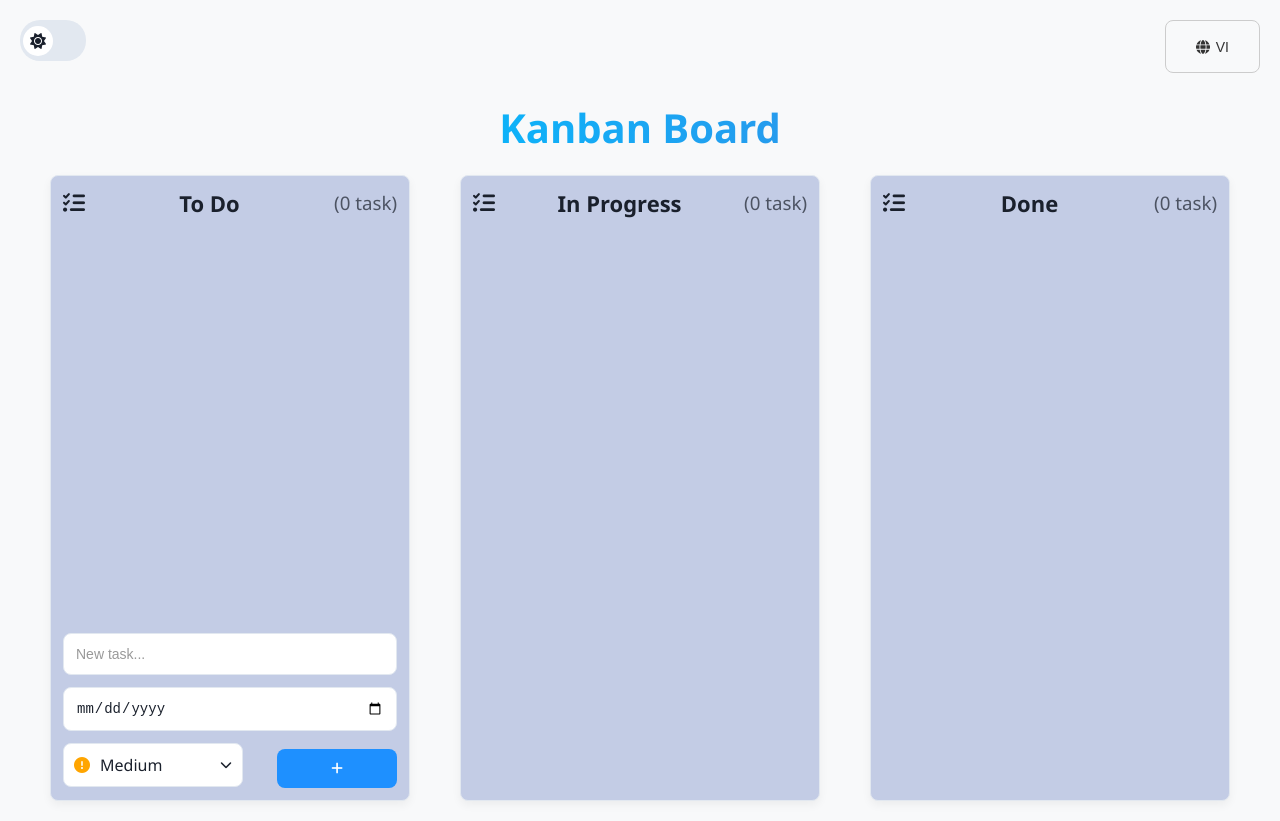
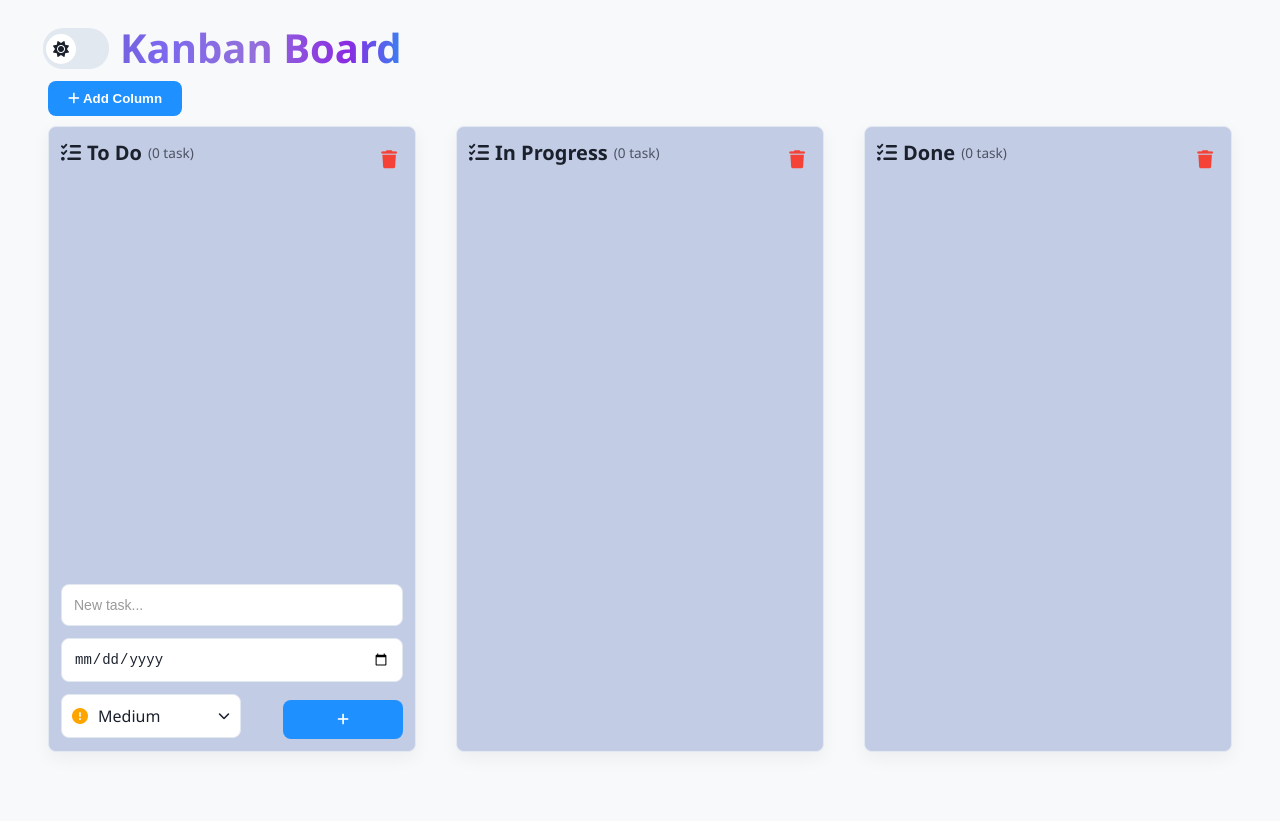
Before and after one commit to KemVani3110/miniJira, a React (Create React App) app: page / in a window 1280 px wide. After the commit the page ends 800 px from the top, so only its background shows below. Built offline with nearby package versions, Linux system fonts and the light colour scheme.

Commit message:
add and edit column name and fix some css

```diff
--- a/package.json
+++ b/package.json
@@ -38,7 +38,8 @@
     "development": [
       "last 1 chrome version",
       "last 1 firefox version",
-      "last 1 safari version"
+      "last 1 safari version",
+      "last 1 opera version"
     ]
   },
   "devDependencies": {
--- a/src/App.jsx
+++ b/src/App.jsx
@@ -1,22 +1,60 @@
 /* eslint-disable react-hooks/exhaustive-deps */
-import React, { useCallback, useMemo } from "react";
+/* eslint-disable no-unused-vars */
+import React, { useCallback, useMemo, useState } from "react";
 import "./styles/App.css";
 import Column from "./components/Column";
 import useLocalStorage from "./hooks/useLocalStorage";
 import { v4 as uuidv4 } from "uuid";
 import { DragDropContext } from "@hello-pangea/dnd";
 import ThemeToggle from "./components/ThemeToggle";
-import LanguageToggle from "./components/LanguageToggle";
+//import LanguageToggle from "./components/LanguageToggle";
 import { useLanguage } from "./context/LanguageContext";
 
 const App = () => {
   const { lang } = useLanguage();
+
+  const [columns, setColumns] = useLocalStorage("kanban-columns", [
+    {
+      id: "todo",
+      title: lang === "en" ? "To Do" : "Cần làm",
+      showAddForm: true,
+    },
+    {
+      id: "inprogress",
+      title: lang === "en" ? "In Progress" : "Đang làm",
+      showAddForm: false,
+    },
+    {
+      id: "done",
+      title: lang === "en" ? "Done" : "Hoàn thành",
+      showAddForm: false,
+    },
+  ]);
 
   const [tasks, setTasks] = useLocalStorage("kanban-tasks", {
     todo: [],
     inprogress: [],
     done: [],
   });
+
+  const addColumn = () => {
+    const newId = uuidv4();
+    const newColumn = {
+      id: newId,
+      title: lang === "en" ? "New Column" : "Cột mới",
+      showAddForm: false,
+    };
+    setColumns((prev) => [...prev, newColumn]);
+    setTasks((prev) => ({ ...prev, [newId]: [] }));
+  };
+
+  const editColumnTitle = useCallback((columnId, newTitle) => {
+    setColumns((prev) =>
+      prev.map((col) =>
+        col.id === columnId ? { ...col, title: newTitle } : col
+      )
+    );
+  }, []);
 
   const addTask = useCallback(
     (columnId, content, date = "", priority = "Medium") => {
@@ -51,6 +89,15 @@ const App = () => {
     [setTasks]
   );
 
+  const deleteColumn = useCallback((columnId) => {
+    setColumns((prev) => prev.filter((col) => col.id !== columnId));
+    setTasks((prev) => {
+      const updated = { ...prev };
+      delete updated[columnId];
+      return updated;
+    });
+  }, []);
+
   const onDragEnd = useCallback(
     (result) => {
       const { source, destination } = result;
@@ -78,35 +125,36 @@ const App = () => {
     [tasks]
   );
 
-  const columnList = useMemo(
-    () => [
-      { id: "todo", title: lang === "en" ? "To Do" : "Cần làm", showAddForm: true },
-      { id: "inprogress", title: lang === "en" ? "In Progress" : "Đang làm", showAddForm: false },
-      { id: "done", title: lang === "en" ? "Done" : "Hoàn thành", showAddForm: false },
-    ],
-    [lang]
-  );
-
   return (
     <div className="app">
-      <div className="app-header">
+      <div className="top-bar">
         <ThemeToggle />
-        <LanguageToggle />
+        {/* <LanguageToggle /> */}
+        <h1>Kanban Board</h1>
       </div>
-      <h1>{lang === "en" ? "Kanban Board" : "Bảng công việc"}</h1>
+
+      <div className="btn-holder">
+        <button className="add-column-btn" onClick={addColumn}>
+          <i className="fa-solid fa-plus"></i>{" "}
+          {lang === "en" ? "Add Column" : "Thêm cột"}
+        </button>
+      </div>
+
       <DragDropContext onDragEnd={onDragEnd}>
         <div className="board">
-          {columnList.map(({ id, title, showAddForm }) => (
+          {columns.map(({ id, title, showAddForm }) => (
             <Column
               key={id}
               columnId={id}
               title={title}
-              tasks={tasks[id]}
+              tasks={tasks[id] || []}
               onAddTask={(content, date, priority) =>
                 addTask(id, content, date, priority)
               }
               onDeleteTask={(taskId) => deleteTask(id, taskId)}
               onEditTask={(taskId, content) => editTask(id, taskId, content)}
+              onEditColumnTitle={(newTitle) => editColumnTitle(id, newTitle)}
+              onDeleteColumn={() => deleteColumn(id)}
               showAddForm={showAddForm}
             />
           ))}
--- a/src/components/Column.jsx
+++ b/src/components/Column.jsx
@@ -1,4 +1,4 @@
-import React from "react";
+import React, { useState } from "react";
 import TaskCard from "./TaskCard";
 import AddTaskForm from "./AddTaskForm";
 import { Droppable } from "@hello-pangea/dnd";
@@ -13,18 +13,52 @@ const Column = ({
   onEditTask,
   columnId,
   showAddForm,
+  onEditColumnTitle,
+  onDeleteColumn,
 }) => {
   const { lang } = useLanguage();
+  const [editing, setEditing] = useState(false);
+  const [input, setInput] = useState(title);
+
+  const handleTitleSubmit = (e) => {
+    e.preventDefault();
+    if (input.trim()) {
+      onEditColumnTitle(input);
+    }
+    setEditing(false);
+  };
 
   return (
     <div className="column">
-      <h2>
+      <div className="column-header">
+        {editing ? (
+          <form onSubmit={handleTitleSubmit} className="column-title-form">
+            <input
+              value={input}
+              onChange={(e) => setInput(e.target.value)}
+              autoFocus
+              onBlur={handleTitleSubmit}
+              onKeyDown={(e) => {
+                if (e.key === "Escape") {
+                  setInput(title); // reset input nếu hủy
+                  setEditing(false);
+                }
+              }}
+            />
+          </form>
+        ) : (
+          <h2 onDoubleClick={() => setEditing(true)}>
             <i className="fa-solid fa-list-check" style={{ marginRight: 6 }}></i>
             {title}{" "}
             <span className="task-count">
               ({tasks.length} {lang === "en" ? "task" : "công việc"})
             </span>
           </h2>
+        )}
+        <button className="delete-column-btn" onClick={onDeleteColumn}>
+          <i className="fa-solid fa-trash"></i>
+        </button>
+      </div>
 
       <Droppable droppableId={columnId}>
         {(provided) => (
--- a/src/index.css
+++ b/src/index.css
@@ -2,9 +2,6 @@
   margin: 0;
   padding: 0;
   box-sizing: border-box;
+  background: #f0f2f5;
+  overflow-y: hidden;
 }
-
-code {
-  font-family: source-code-pro, Menlo, Monaco, Consolas, 'Courier New',
-    monospace;
-}
--- a/src/styles/App.css
+++ b/src/styles/App.css
@@ -1,31 +1,50 @@
-body {
-  margin: 0;
-  font-family: "Segoe UI", sans-serif;
-  background: #f0f2f5;
-}
-
+/* ======= RESET + BASE ======= */
 .app {
   padding: 20px;
   text-align: center;
+  font-family: "Segoe UI", sans-serif;
+  height: auto;
 }
 
 h1 {
   font-size: 40px;
-  margin-bottom: 20px;
+  margin-bottom: 10px;
   opacity: 0;
   transform: translateY(-20px);
-  animation: fadeSlideIn 0.5s ease-out forwards, gradientMove 2s linear infinite;
-  background: linear-gradient(90deg, #6a5acd, #00bfff, #6a5acd);
-  background-size: 200% auto;
+  animation: fadeSlideIn 0.8s ease-out forwards, gradientMove 5s linear infinite;
+
+  background: linear-gradient(
+    90deg,
+    #6a5acd,
+    #7b68ee,
+    #9370db,
+    #8a2be2,
+    #00bfff,
+    #20b2aa,
+    #3cb371,
+    #48d1cc,
+    #1e90ff,
+    #6a5acd
+  );
+  background-size: 300% auto;
   background-position: 0% 50%;
   background-clip: text;
   -webkit-background-clip: text;
   -webkit-text-fill-color: transparent;
-  transition: transform 0.4s ease, background-position 0.5s ease;
+
+  position: absolute;
+  top: -7px;
+  left: 120px;
+
+  transition: transform 0.6s ease, background-position 0.6s ease;
 }
 
 @keyframes fadeSlideIn {
-  to {
+  0% {
+    opacity: 0;
+    transform: translateY(-20px);
+  }
+  100% {
     opacity: 1;
     transform: translateY(0);
   }
@@ -40,15 +59,23 @@ h1 {
   }
 }
 
+.top-bar{
+  margin-left: 15px;
+}
+/* ======= BOARD LAYOUT ======= */
 .board {
   display: flex;
-  justify-content: space-around;
-  flex-wrap: wrap;
-  gap: 30px;
-  margin-top: 20px;
-  padding: 0 20px;
+  justify-content: flex-start;
+  align-items: flex-start;
+  flex-wrap: nowrap;
+  overflow-x: auto;
+  gap: 20px;
+  padding: 10px 10px 20px;
+  scroll-snap-type: x mandatory;
+  -webkit-overflow-scrolling: touch;
 }
 
+/* ======= COLUMN STYLING ======= */
 .column {
   background: #fff;
   padding: 15px;
@@ -58,6 +85,8 @@ h1 {
   box-shadow: 0 4px 8px rgba(0, 0, 0, 0.05);
   display: flex;
   flex-direction: column;
+  scroll-snap-align: center;
+  flex-shrink: 0;
   transition: box-shadow 0.3s ease;
 }
 
@@ -65,22 +94,39 @@ h1 {
   box-shadow: 0 6px 14px rgba(0, 0, 0, 0.1);
 }
 
+.column-header {
+  display: flex;
+  justify-content: space-between;
+  align-items: center;
+  gap: 8px;
+}
+
 .column h2 {
-  margin: 0 0 10px;
+  margin: 0;
   font-size: 20px;
+  display: flex;
+  align-items: center;
+}
+
+.task-count {
+  font-weight: normal;
+  font-size: 14px;
+  margin-left: 6px;
+  color: #888;
 }
 
 .task-list {
   flex-grow: 1;
   min-height: 100px;
+  margin-top: 10px;
 }
 
+/* ======= TASK CARD ======= */
 .task-card {
   background-color: #e1eaff;
   padding: 10px;
   margin-bottom: 10px;
   border-radius: 6px;
-  position: relative;
   display: flex;
   justify-content: space-between;
   align-items: center;
@@ -95,11 +141,11 @@ h1 {
 }
 
 .task-content {
-  text-align: left;
   flex: 1;
   font-size: 15px;
   color: #333;
   cursor: pointer;
+  text-align: left;
 }
 
 .task-edit-input {
@@ -112,6 +158,7 @@ h1 {
   width: 100%;
 }
 
+/* ======= DELETE BUTTON ======= */
 .delete-btn {
   background: transparent;
   border: none;
@@ -122,10 +169,12 @@ h1 {
   transition: all 0.2s ease;
 }
 
+/* ======= ADD TASK FORM ======= */
 .add-task-form {
   display: flex;
   margin-top: 10px;
   gap: 5px;
+  flex-wrap: wrap;
 }
 
 .add-task-form input {
@@ -147,51 +196,75 @@ h1 {
   background-color: #007acc;
 }
 
+/* ======= COLUMN TITLE EDIT FORM ======= */
+.column-title-form input {
+  font-size: 20px;
+  font-weight: bold;
+  border: 2px solid #1e90ff;
+  border-radius: 6px;
+  padding: 4px 8px;
+  width: 100%;
+  box-sizing: border-box;
+}
+
+/* ======= DELETE COLUMN BUTTON ======= */
+.delete-column-btn {
+  background: transparent;
+  border: none;
+  color: #f44336;
+  font-size: 18px;
+  cursor: pointer;
+  transition: transform 0.2s ease;
+}
+
+.delete-column-btn:hover {
+  transform: scale(1.2);
+}
+
+/* ======= ADD COLUMN BUTTON ======= */
 .app-header {
   display: flex;
   justify-content: space-between;
+  align-items: center;
+  flex-wrap: wrap;
+  margin-bottom: 20px;
 }
 
-/* @media (max-width: 1024px) {
-  .board {
-    flex-direction: column;
-    align-items: center;
-  }
-  .column {
-    width: 90%;
-    position: relative;
-    right: 10px;
-  }
-} */
+.add-column-btn {
+  padding: 10px 20px;
+  font-weight: bold;
+  background-color: #1e90ff;
+  color: white;
+  border: none;
+  border-radius: 8px;
+  cursor: pointer;
+  transition: 0.2s ease;
+}
 
+.add-column-btn:hover {
+  background-color: #187bcd;
+}
+
+.btn-holder {
+  display: flex;
+  justify-content: flex-start;
+  margin-left: 20px;
+}
+
+/* ======= RESPONSIVE ======= */
 @media (max-width: 768px) {
-  body {
-    padding: 0;
-    font-size: 14px;
-  }
-
-  .app {
-    padding: 10px;
-  }
-
   h1 {
     font-size: 24px;
     margin-bottom: 16px;
   }
 
   .board {
-    flex-direction: row;
-    overflow-x: auto;
-    scroll-snap-type: x mandatory;
-    -webkit-overflow-scrolling: touch;
     gap: 16px;
     padding: 10px 0;
   }
 
   .column {
     flex: 0 0 85%;
-    scroll-snap-align: center;
-    width: auto;
     min-width: 260px;
     max-width: 90vw;
     margin-bottom: 20px;
@@ -214,12 +287,6 @@ h1 {
   .add-task-form {
     flex-direction: column;
     gap: 10px;
-    align-items: stretch;
-    width: 100%;
-  }
-  .add-task-form input {
-    position: relative;
-    top: 210px;
   }
 
   .add-task-form input,
@@ -236,14 +303,14 @@ h1 {
     margin: 0;
   }
 
-  .priority-selected {
-    padding: 10px;
+  .priority-selected,
+  .priority-options {
     width: 100%;
     box-sizing: border-box;
   }
 
-  .priority-options {
+  .add-column-btn {
     width: 100%;
-    box-sizing: border-box;
+    margin-top: 10px;
   }
 }
--- a/src/styles/Column.css
+++ b/src/styles/Column.css
@@ -1,44 +1,81 @@
 .column {
   background-color: var(--column-bg);
   border: 1px solid var(--border-color);
-  padding: 20px;
-  flex: 1 1 30%;
-  min-width: 400px;
-  border-radius: 10px;
-  box-shadow: 0 4px 10px rgba(0, 0, 0, 0.05);
+  border-radius: 12px;
+  padding: 16px;
+  margin: 0 10px;
+  box-shadow: 0 6px 18px rgba(0, 0, 0, 0.05);
   display: flex;
   flex-direction: column;
   min-height: 600px;
-  transition: background 0.3s, box-shadow 0.3s;
+  min-width: 320px;
+  max-width: 600px;
+  transition: background 0.3s ease, box-shadow 0.3s ease;
+  scroll-snap-align: start;
+}
+
+.column:hover {
+  box-shadow: 0 8px 20px rgba(0, 0, 0, 0.1);
 }
 
 .column h2 {
-  margin: 0 0 15px;
-  font-size: 22px;
+  font-size: 20px;
+  margin-bottom: 16px;
   color: var(--text-color);
   display: flex;
+  justify-content: space-between;
   align-items: center;
+  transition: color 0.3s;
+}
+
+.column-header {
+  display: flex;
   justify-content: space-between;
-  transition: color 0.3s;
+  align-items: center;
 }
 
 .task-list {
   flex-grow: 1;
   min-height: 100px;
+  display: flex;
+  flex-direction: column;
+  gap: 10px;
 }
 
 .task-count {
-  font-size: 0.85em;
+  font-size: 0.85rem;
+  margin-left: 6px;
+  opacity: 0.7;
   color: var(--text-color);
-  margin-left: 6px;
-  font-weight: normal;
-  opacity: 0.7;
-  transition: color 0.3s, opacity 0.3s;
+  transition: opacity 0.3s, color 0.3s;
 }
 
-@media (max-width: 768px) {
+.delete-column-btn {
+  background: transparent;
+  border: none;
+  color: #f44336;
+  font-size: 18px;
+  cursor: pointer;
+  transition: transform 0.2s ease;
+}
+
+.delete-column-btn:hover {
+  transform: scale(1.2);
+}
+
+/* RESPONSIVE + HORIZONTAL SCROLL (cho board dạng carousel) */
+@media (max-width: 1024px) {
   .column {
-    min-width: 100%;
-    margin-bottom: 15px;
+    min-width: 80%;
+    max-width: 90%;
+    margin: 0 8px;
   }
 }
+
+@media (max-width: 600px) {
+  .column {
+    min-width: 90%;
+    margin: 0 5px;
+    padding: 14px;
+  }
+}
```
Lines whose indentation alone changed are shown as unchanged.
